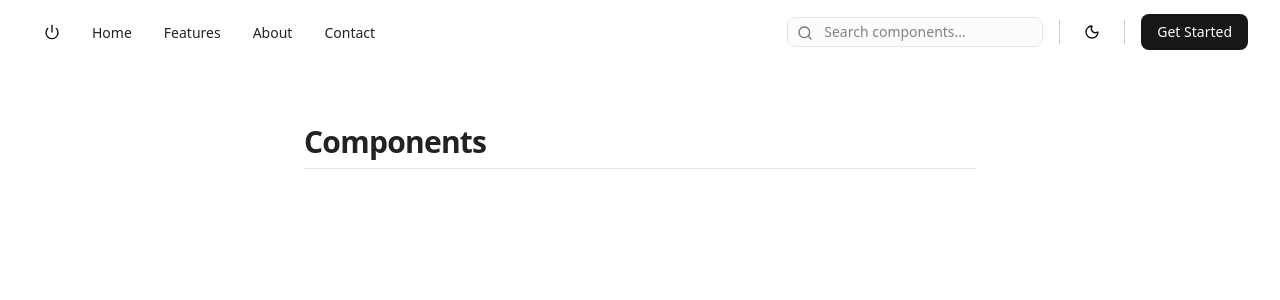
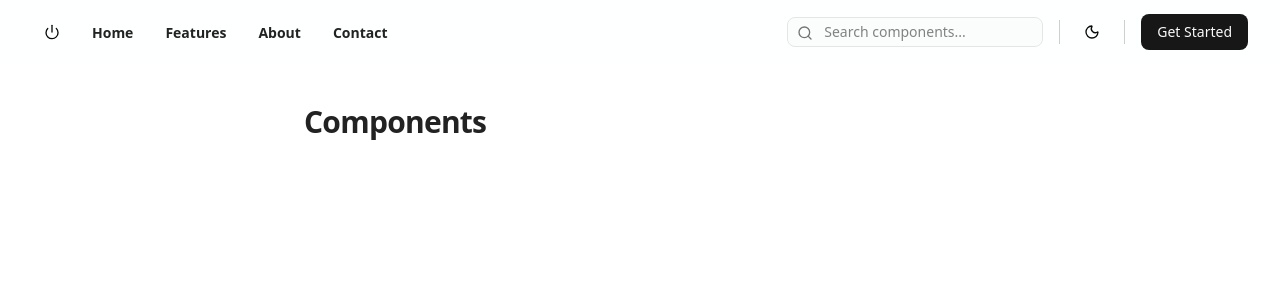
Before and after one commit to Jetrossgalinato/my-comp, a Next.js app: page /components-page in a window 1280 px wide. Shown: the top 300 px of the page. Built offline with nearby package versions, Linux system fonts and the light colour scheme.

Commit message:
feat: add more weight on the nav links (navbar)

```diff
--- a/app/(navlinks)/components-page/page.tsx
+++ b/app/(navlinks)/components-page/page.tsx
@@ -4,7 +4,7 @@ export default function ComponentsPage() {
   return (
     <div className="min-h-screen bg-background text-foreground gap-4 transition-colors duration-300">
       <Navbar />
-      <div className="max-w-2xl mx-auto mt-15">
+      <div className="max-w-2xl mx-auto mt-10">
         <TypographyH2>Components</TypographyH2>
       </div>
     </div>
--- a/components/navbar.tsx
+++ b/components/navbar.tsx
@@ -24,25 +24,29 @@ export function Navbar() {
               href="/"
               className="px-3 py-1 rounded-md hover:bg-foreground/10 transition-colors duration-300"
             >
-              <TypographySmall>Home</TypographySmall>
+              <TypographySmall className="font-semibold">Home</TypographySmall>
             </Link>
             <Link
               href="/features"
               className="px-3 py-1 rounded-md hover:bg-foreground/10 transition-colors duration-300"
             >
-              <TypographySmall>Features</TypographySmall>
+              <TypographySmall className="font-semibold">
+                Features
+              </TypographySmall>
             </Link>
             <Link
               href="/about"
               className="px-3 py-1 rounded-md hover:bg-foreground/10 transition-colors duration-300"
             >
-              <TypographySmall>About</TypographySmall>
+              <TypographySmall className="font-semibold">About</TypographySmall>
             </Link>
             <Link
               href="/contact"
               className="px-3 py-1 rounded-md hover:bg-foreground/10 transition-colors duration-300"
             >
-              <TypographySmall>Contact</TypographySmall>
+              <TypographySmall className="font-semibold">
+                Contact
+              </TypographySmall>
             </Link>
           </div>
         </div>
--- a/components/typography.tsx
+++ b/components/typography.tsx
@@ -25,7 +25,7 @@ export function TypographyH2({
 }) {
   return (
     <h2
-      className={`scroll-m-20 border-b pb-2 text-3xl font-semibold tracking-tight text-foreground/90 first:mt-0 ${className}`}
+      className={`scroll-m-20 pb-2 text-3xl font-semibold tracking-tight text-foreground/90 first:mt-0 ${className}`}
     >
       {children}
     </h2>
```
